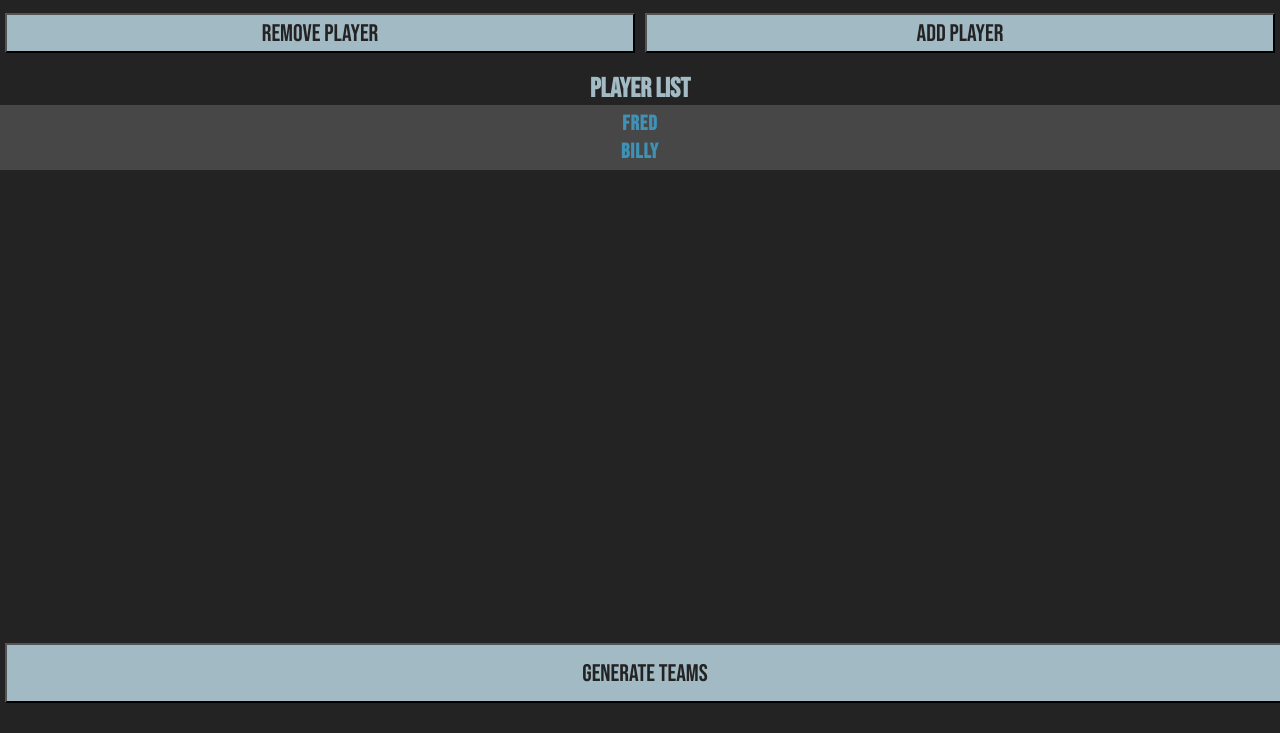
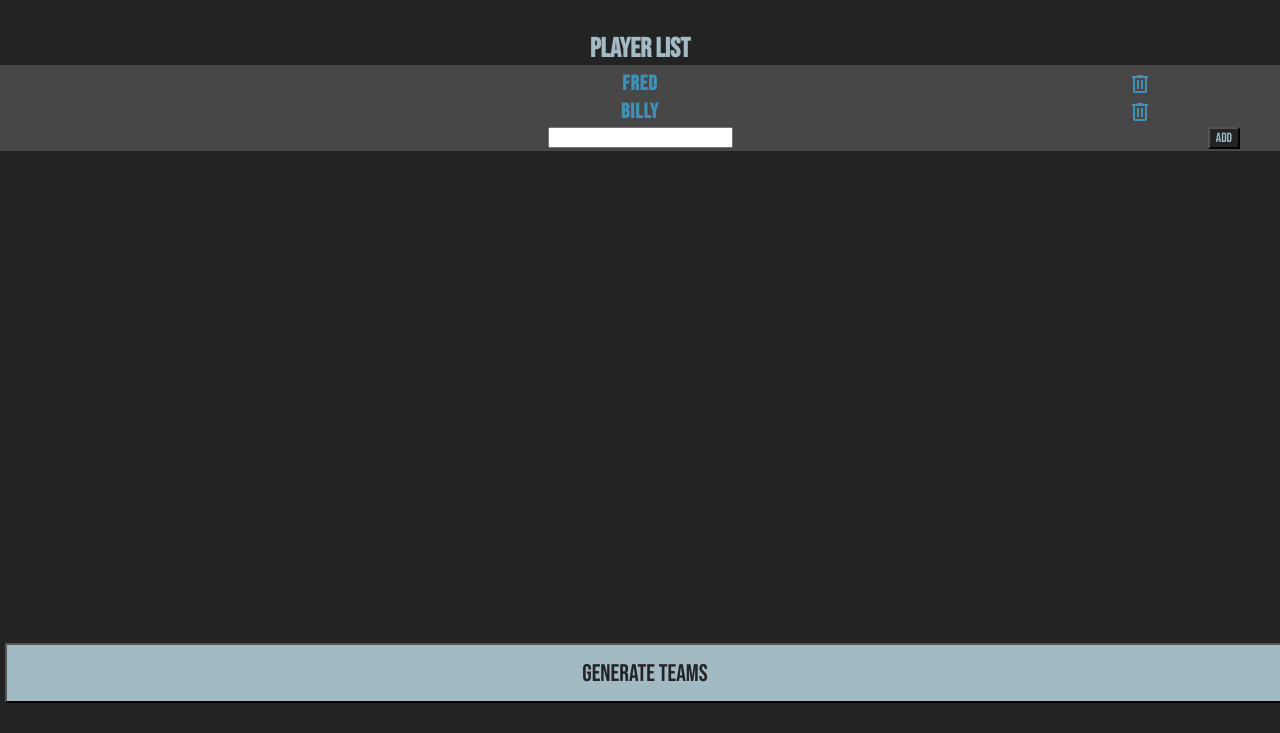
Before and after one commit to CamMcAlpine/CamMcAlpine.github.io, a website: page admin.html in a window 1280 px wide. Shown: the part 67-800 px from the top of the page. Drawn offline with nearby package versions, Linux system fonts and the light colour scheme.

Commit message:
removed buttons replaced w icons

```diff
--- a/admin.html
+++ b/admin.html
@@ -8,6 +8,7 @@
     <link href="https://fonts.googleapis.com/css2?family=Open+Sans&display=swap" rel="stylesheet">
     <link href="/css/style.css" rel="stylesheet">
     <link href="/css/admin.css" rel="stylesheet">
+    <link rel="stylesheet" href="https://fonts.googleapis.com/css2?family=Material+Symbols+Outlined:opsz,wght,FILL,GRAD@20..48,100..700,0..1,-50..200" />
     <script src="https://kit.fontawesome.com/568ba84139.js" crossorigin="anonymous"></script>
     <script src="https://code.jquery.com/jquery-1.10.2.js"></script>
 </head>
@@ -19,13 +20,6 @@
         </div>
     </header>
 
-    <!-- Contains player's names -->
-    <!-- This should resize dynamically -->
-    <div class = "button-box">
-        <button>Remove Player</button>
-        <button>Add Player</button>
-    </div>
-
     <h2 id = "list-title">Player List</h2>
 
     <div class = "list-box">
@@ -34,12 +28,24 @@
                 <h4 id = "player">
                     Fred
                 </h4>
+                <div class="material-symbols-outlined">
+                    delete
+                </div>
             </ul>
             <ul class = "player-box">
                 <h4 id = "player">
                     Billy
                 </h4>
+                <div class="material-symbols-outlined">
+                    delete
+                </div>
             </ul>
+            <div class = "add_player_box">
+                <form class = "name_field">
+                        <input type = "text" id = "name" name = "name">
+                </form>
+                <input type = "submit" id = "add" value = "Add" for="name">
+            </div>
         </li>
     </div>
     <div class = "gen-teams-button-box">
--- a/css/admin.css
+++ b/css/admin.css
@@ -38,6 +38,7 @@ button {
     display: flex;
     justify-content: center;
     margin: 0px;
+    margin-top: 20px;
     font-size: 1.7em;
 }
 
@@ -65,3 +66,39 @@ button {
 .gen-teams-button {
     height: 100%;
 }
+
+/* Delete Icon */
+.material-symbols-outlined {
+    right: 10%;
+    position: absolute;
+    cursor: pointer;
+}
+
+.add_player_box {
+    padding: 0px;
+    margin: 0px;
+    width: 100%;
+    display: flex;
+    justify-content: center;
+    align-items: center;
+}
+
+.name_field {
+    display: flex;
+    padding: 0px;
+    margin: 0px;
+    align-items: center;
+    justify-content: center;
+}
+
+#name {
+    width: 100%;
+}
+
+#add {
+    position: absolute;
+    right: 40px;
+    background-color: var(--background);
+    font-family: Bebas;
+    color: var(--text);
+}
--- a/css/style.css
+++ b/css/style.css
@@ -18,12 +18,11 @@ body {
     min-height: 100vh;
 }
 
-
 /* Header/Hero bar stuff */
 
 header {
     font-family: Bebas;
-    letter-spacing: 2px;;
+    letter-spacing: 2px;
     font-size: 1.25em;
     position: relative;
     width: 100%;
```
